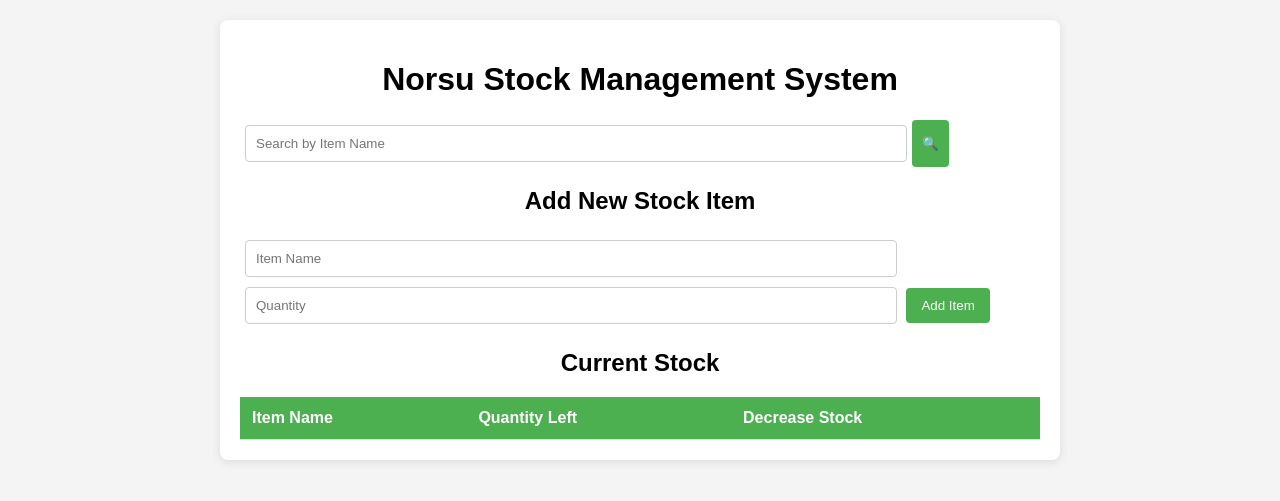
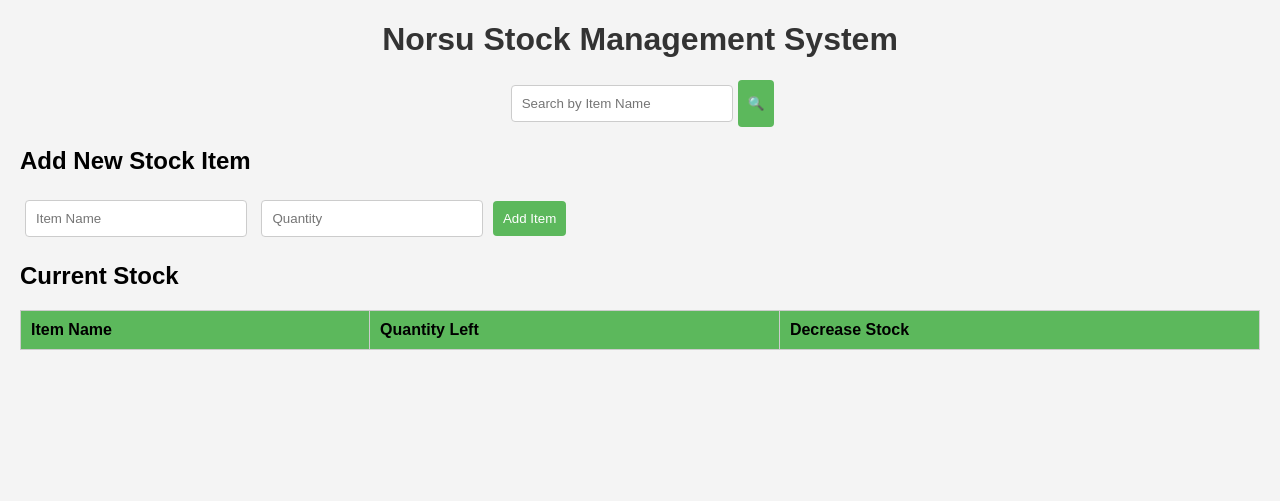
Before and after one commit to kurtz32/stockcontrol, a PHP site: page /page2.html in a window 1280 px wide. Shown: the top 501 px of the page. Run offline with PHP 8.4, Linux system fonts and the light colour scheme; lists and menus that the app fills with data are empty.

Commit message:
Update style.css

```diff
--- a/css/style.css
+++ b/css/style.css
@@ -1,67 +1,31 @@
-/* Base styles */
 body {
     font-family: Arial, sans-serif;
-    margin: 0;
-    padding: 20px;
+    margin: 20px;
     background-color: #f4f4f4;
 }
 
-.container {
-    max-width: 800px;
-    margin: 0 auto;
-    padding: 20px;
-    background-color: #fff;
-    border-radius: 8px;
-    box-shadow: 0 2px 10px rgba(0, 0, 0, 0.1);
+h1 {
+    text-align: center;
+    color: #333;
 }
 
-h1, h2 {
-    text-align: center;
-}
-
-/* Search styles */
-.search-container {
+.input-container, .search-container {
     display: flex;
-    justify-content: flex-start;
+    justify-content: center;
     margin-bottom: 20px;
 }
 
-#search-input {
-    width: 80%;
-    padding: 10px;
-    border: 1px solid #ccc;
-    border-radius: 4px;
-}
-
-#search-button {
-    padding: 10px;
-    background-color: #4CAF50;
-    color: white;
-    border: none;
-    border-radius: 4px;
-    cursor: pointer;
-}
-
-#search-button:hover {
-    background-color: #45a049;
-}
-
-/* Form styles */
-.form-container {
-    margin-bottom: 20px;
-}
-
-input {
-    width: calc(80% - 10px);
+input[type="text"], input[type="number"] {
     padding: 10px;
     margin: 5px;
     border: 1px solid #ccc;
     border-radius: 4px;
+    width: 200px;
 }
 
 button {
-    padding: 10px 15px;
-    background-color: #4CAF50;
+    padding: 10px;
+    background-color: #5cb85c;
     color: white;
     border: none;
     border-radius: 4px;
@@ -69,41 +33,29 @@ button {
 }
 
 button:hover {
-    background-color: #45a049;
+    background-color: #4cae4c;
 }
 
-/* Table styles */
-.stock-table {
+table {
     width: 100%;
     border-collapse: collapse;
+    margin-top: 20px;
 }
 
-.stock-table th,
-.stock-table td {
-    padding: 12px;
-    text-align: left;
-    border-bottom: 1px solid #ddd;
+th {
+    background-color: #5cb85c;
 }
 
-.stock-table th {
-    background-color: #4CAF50; /* Header background color */
-    color: white; /* Header text color */
+th, td {
+    border: 1px solid #ccc;
+    padding: 10px;
+    text-align: left;
 }
 
-.stock-table tbody tr:hover {
-    background-color: #f1f1f1; /* Row hover effect */
+tr:nth-child(even) {
+    background-color: #f9f9f9;
 }
 
-/* Action button styles */
-.minus-button {
-    background-color: red;
-    color: white;
-    border: none;
-    padding: 5px 10px;
-    border-radius: 4px;
-    cursor: pointer;
+tr:hover {
+    background-color: #f1f1f1;
 }
-
-.minus-button:hover {
-    background-color: darkred;
-}
```
